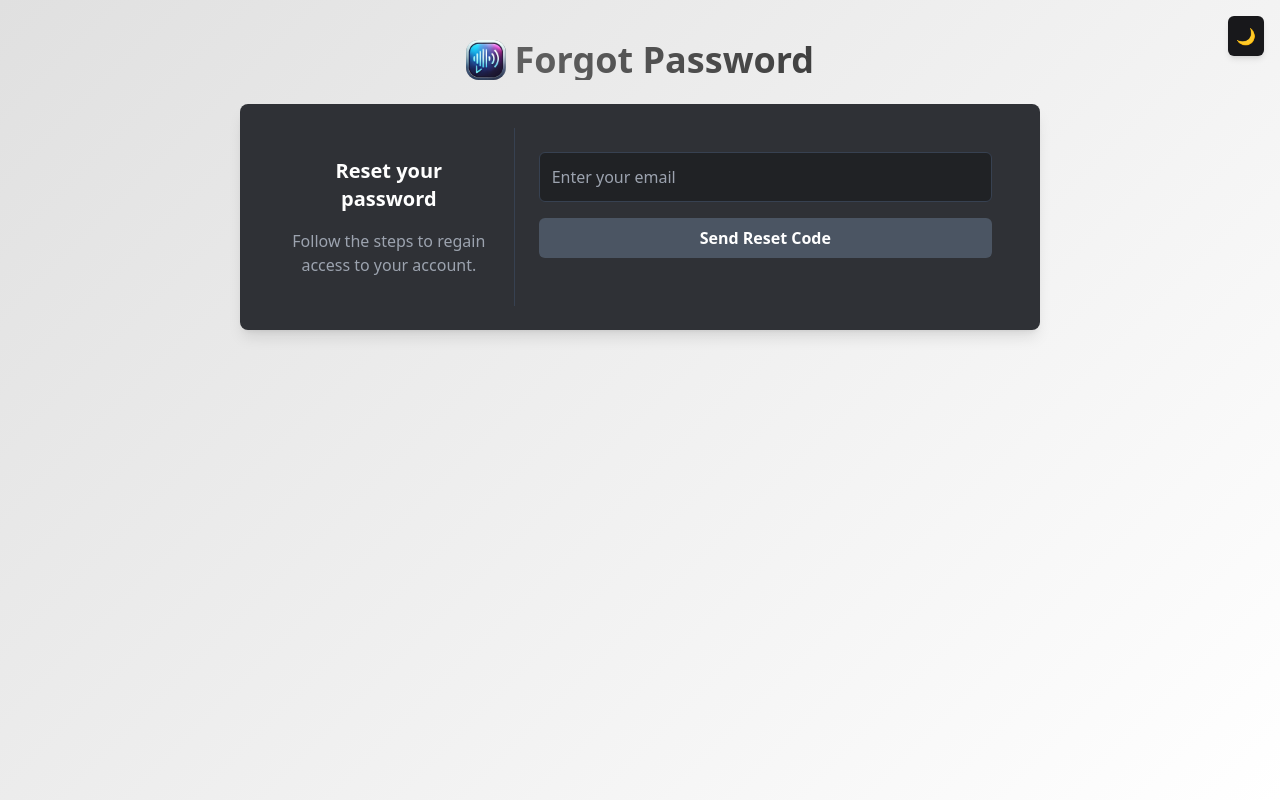
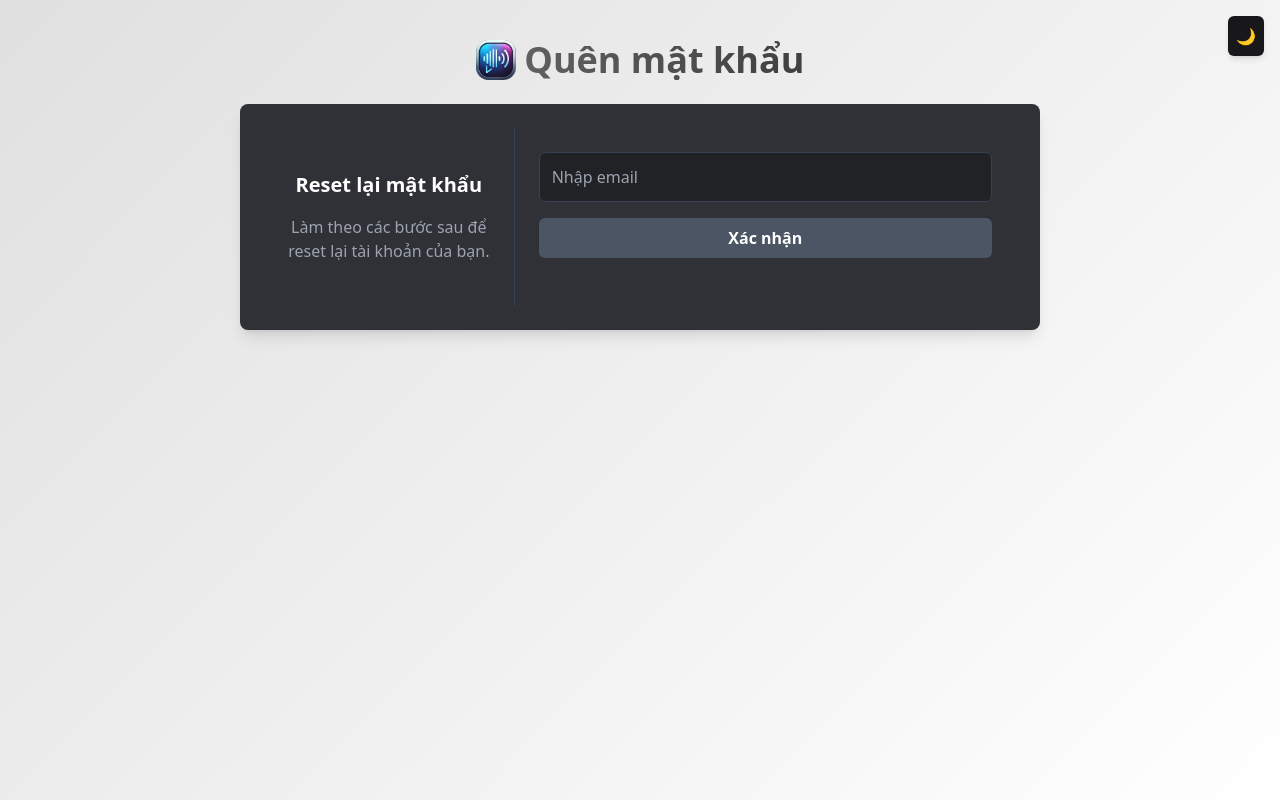
Before and after one commit to huukhanh0653/HCMUS_K21_SEProject, a React (Vite) app in the folder Discord-FE/: page /forgot-password in a window 1280 px wide. Shown: the top 800 px of the page. Built offline with nearby package versions, Linux system fonts and the light colour scheme.

Commit message:
fix back ForgotPassword & AdminLogin

```diff
--- a/Discord-FE/src/pages/Authentication/AdminLogin.jsx
+++ b/Discord-FE/src/pages/Authentication/AdminLogin.jsx
@@ -63,7 +63,7 @@ const AdminLogin = () => {
       <div className="flex items-center gap-2 mb-6">
         <img src={Logo} alt="EchoChat Logo" className="h-10" />
         <h1
-          className="text-4xl font-bold bg-clip-text text-transparent"
+          className="text-4xl font-bold bg-clip-text text-transparent h-12"
           style={{
             backgroundImage: isDarkMode
               ? "linear-gradient(90deg, #a0a0a0, #d0d0d0)"
@@ -124,12 +124,6 @@ const AdminLogin = () => {
             </button>
           </form>
 
-          {/* Error Message */}
-          <p className="text-red-500 text-xs text-center mt-2 min-h-[16px]">{errorMessage || "\u00A0"}</p>
-
-          {/* Success Message */}
-          <p className="text-green-500 text-xs text-center mt-2 min-h-[16px]">{successMessage || "\u00A0"}</p>
-
           {/* Forgot Password & Back to Login */}
           <p className="text-gray-400 text-sm text-center mt-5">
             <Link to="/forgot-password" className="text-gray-300 hover:underline transition">
@@ -141,6 +135,14 @@ const AdminLogin = () => {
             Không phải Admin?
             <Link to="/login" className="text-gray-300 hover:underline transition"> Đăng nhập người dùng</Link>
           </p>
+
+
+
+          {/* Error Message */}
+          <p className="text-red-500 text-xs text-center mt-2 min-h-[8px]">{errorMessage || "\u00A0"}</p>
+
+          {/* Success Message */}
+          <p className="text-green-500 text-xs text-center mt-2 min-h-[8px]">{successMessage || "\u00A0"}</p>
         </div>
       </div>
     </div>
--- a/Discord-FE/src/pages/Authentication/ForgotPassword.jsx
+++ b/Discord-FE/src/pages/Authentication/ForgotPassword.jsx
@@ -118,24 +118,24 @@ const ForgotPassword = () => {
               : "linear-gradient(90deg, #606060, #404040)",
           }}
         >
-          Forgot Password
+          Quên mật khẩu
         </h1>
       </div>
 
       <div className="flex w-[800px] bg-[#2F3136] p-6 rounded-lg shadow-lg text-white mx-auto">
-        <div className="w-2/6 flex flex-col justify-center items-center border-r border-gray-700 p-6">
-          <h2 className="text-xl font-bold text-center mb-4">Reset your password</h2>
+        <div className="w-1/3 flex flex-col justify-center items-center border-r border-gray-700 p-6">
+          <h2 className="text-xl font-bold text-center mb-4">Reset lại mật khẩu</h2>
           <p className="text-gray-400 text-center">
-            Follow the steps to regain access to your account.
+            Làm theo các bước sau để reset lại tài khoản của bạn.
           </p>
         </div>
 
-        <div className="w-4/6 p-6">
+        <div className="w-2/3 p-6">
           {step === "email" ? (
             <form onSubmit={handleEmailSubmit} className="flex flex-col gap-4">
               <input
                 type="email"
-                placeholder="Enter your email"
+                placeholder="Nhập email"
                 className="bg-[#202225] text-white p-3 rounded-md border border-gray-700 focus:border-gray-400 outline-none transition"
                 value={email}
                 onChange={(e) => setEmail(e.target.value)}
@@ -144,7 +144,7 @@ const ForgotPassword = () => {
                 type="submit"
                 className="bg-gray-600 hover:bg-gray-700 text-white font-bold py-2 rounded-md transition"
               >
-                Send Reset Code
+                Xác nhận
               </button>
             </form>
           ) : step === "code" ? (
@@ -166,7 +166,7 @@ const ForgotPassword = () => {
                 type="submit"
                 className="bg-gray-600 hover:bg-gray-700 text-white font-bold py-2 rounded-md transition w-full"
               >
-                Verify Code
+                Xác nhận mã
               </button>
             </form>
           ) : step === "password" ? (
@@ -185,7 +185,7 @@ const ForgotPassword = () => {
                 type="submit"
                 className="bg-gray-600 hover:bg-gray-700 text-white font-bold py-2 rounded-md transition"
               >
-                Reset Password
+                Xác nhận thay đổi mật khẩu
               </button>
             </form>
           ) : null}
```
